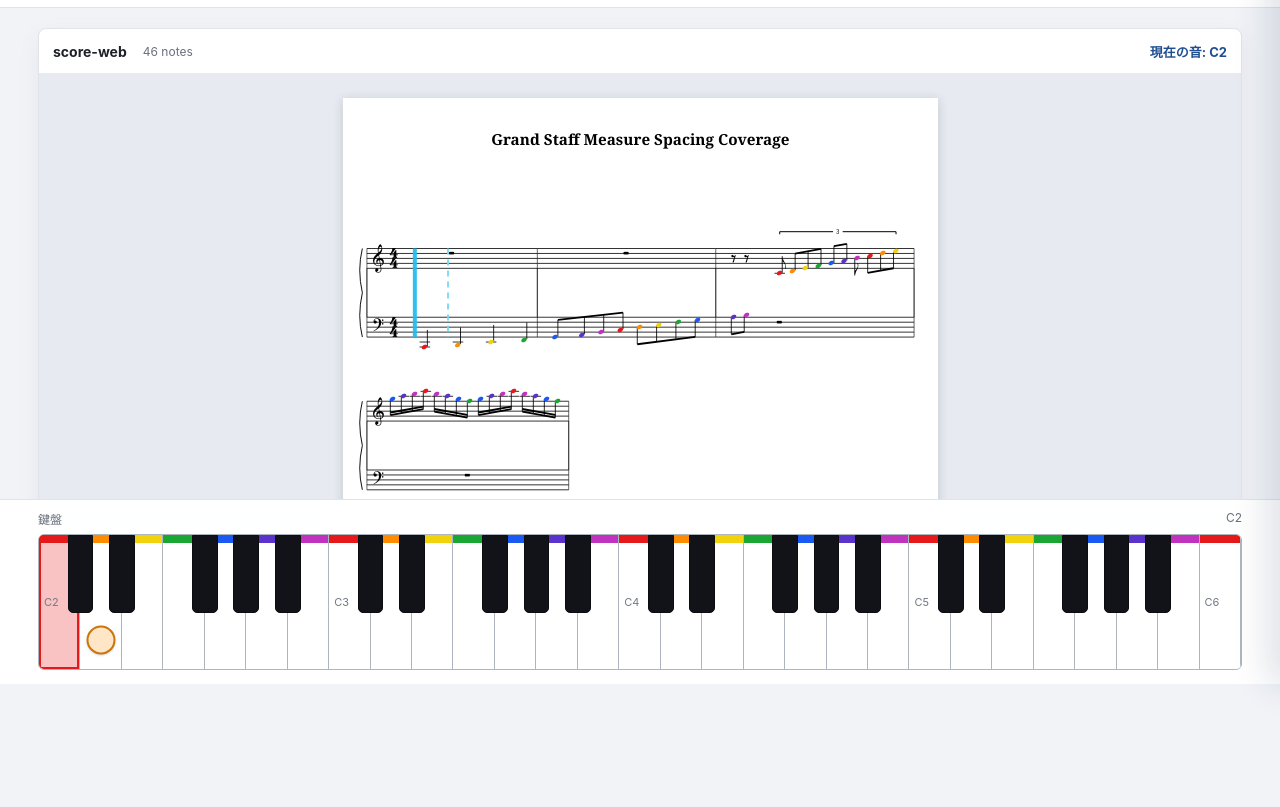
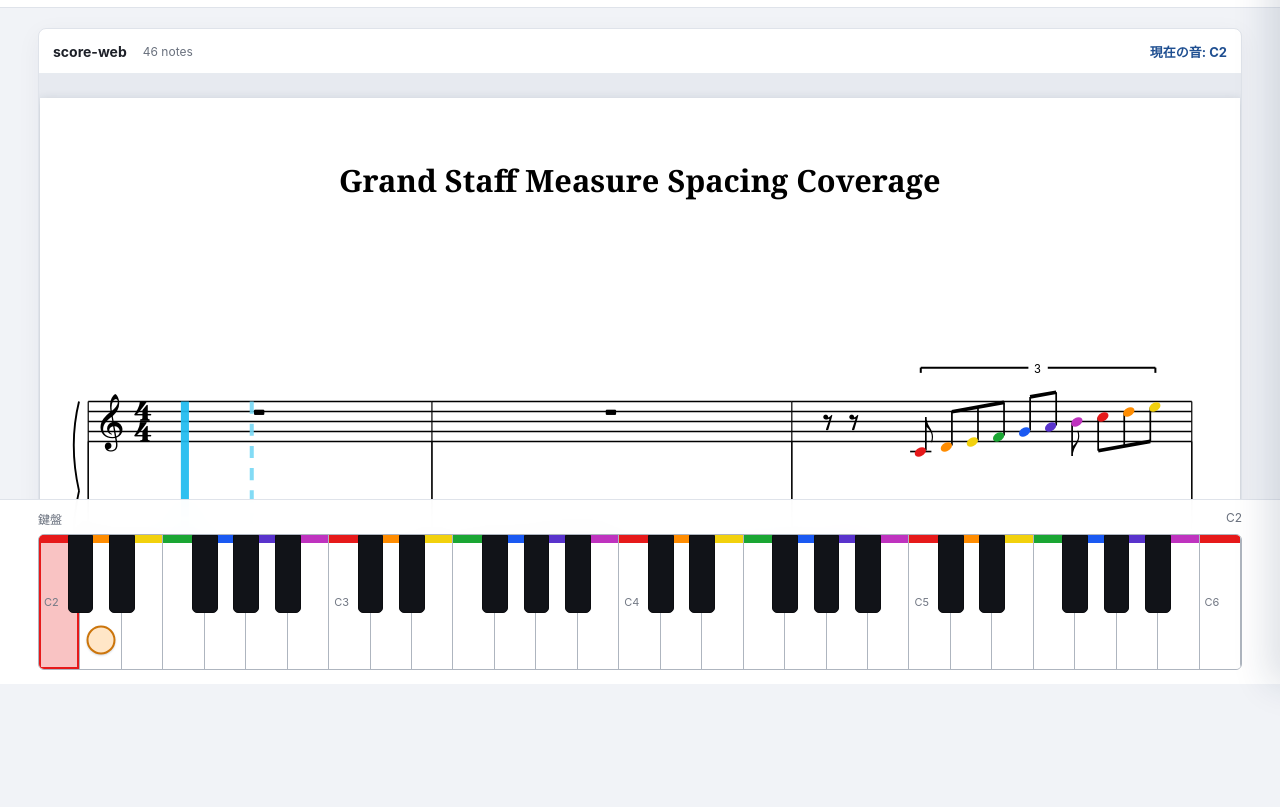
Before and after one commit to keetane/DoReMiRenderer, a plain HTML site: page Examples/WebCanvasViewer/index.html in a window 1280 px wide. Shown: the part 116-923 px from the top of the page. Drawn offline with Linux system fonts and the light colour scheme.

Commit message:
Fit initial web score to page width

```diff
--- a/Examples/WebCanvasViewer/index.html
+++ b/Examples/WebCanvasViewer/index.html
@@ -154,6 +154,6 @@
       </aside>
       <section id="keyboard-dock" class="keyboard-dock" aria-label="ピアノ鍵盤"><div class="keyboard-caption"><span>鍵盤</span><span id="selected-note">音符を選択してください</span></div><div id="keyboard" class="keyboard"></div></section>
     </div>
-    <script type="module" src="./palette-app.js?v=palette-19"></script>
+    <script type="module" src="./palette-app.js?v=palette-20"></script>
   </body>
 </html>
--- a/Examples/WebCanvasViewer/palette-app.js
+++ b/Examples/WebCanvasViewer/palette-app.js
@@ -17,6 +17,7 @@ const state = {
   context: null, nodes: new Set(), nextScheduledIndex: 0, contextStart: 0, timelineStart: 0, baseTempoBPM: 120, tempoBPM: 120, animationFrame: null,
   lastFollowedSystemIndex: null, pageCanvases: new Map(), transposeRequestID: 0, printing: false, samples: null, activeDrawer: null,
   companionOrigin: usesLoopbackCompanion ? location.origin : null,
+  hasAppliedInitialFitWidth: false,
 };
 const $ = (selector) => document.querySelector(selector);
 const pageStack = $("#page-stack");
@@ -92,7 +93,13 @@ function load(document, sourceName) {
   controls.sourceMeta.textContent = `${source.primaryPlan.noteAnchors.length} notes`;
   controls.status.hidden = true;
   buildTranspose();
-  void applyTranspose(true);
+  void applyTranspose(true).then(() => {
+    if (state.hasAppliedInitialFitWidth) return;
+    requestAnimationFrame(() => {
+      if (state.hasAppliedInitialFitWidth || !fitScoreToWidth()) return;
+      state.hasAppliedInitialFitWidth = true;
+    });
+  });
 }
 
 async function loadFile(file) {
@@ -571,13 +578,14 @@ function updateZoomFromInput() {
 function fitScoreToWidth() {
   const page = pageFrames(state.plan)[0];
   const scroll = $("#score-scroll");
-  if (!page || scroll.clientWidth <= 0) return;
+  if (!page || scroll.clientWidth <= 0) return false;
 
   // Keep the A4 frame unchanged and only fit its rendered width inside the scroll viewport.
   const fit = () => setScoreZoom((scroll.clientWidth - 2) / page.frame.width, false);
   fit();
   // A newly visible vertical scrollbar changes clientWidth on non-overlay scrollbar platforms.
   requestAnimationFrame(fit);
+  return true;
 }
 
 function sourceTempoBPM(timeline) {
```
